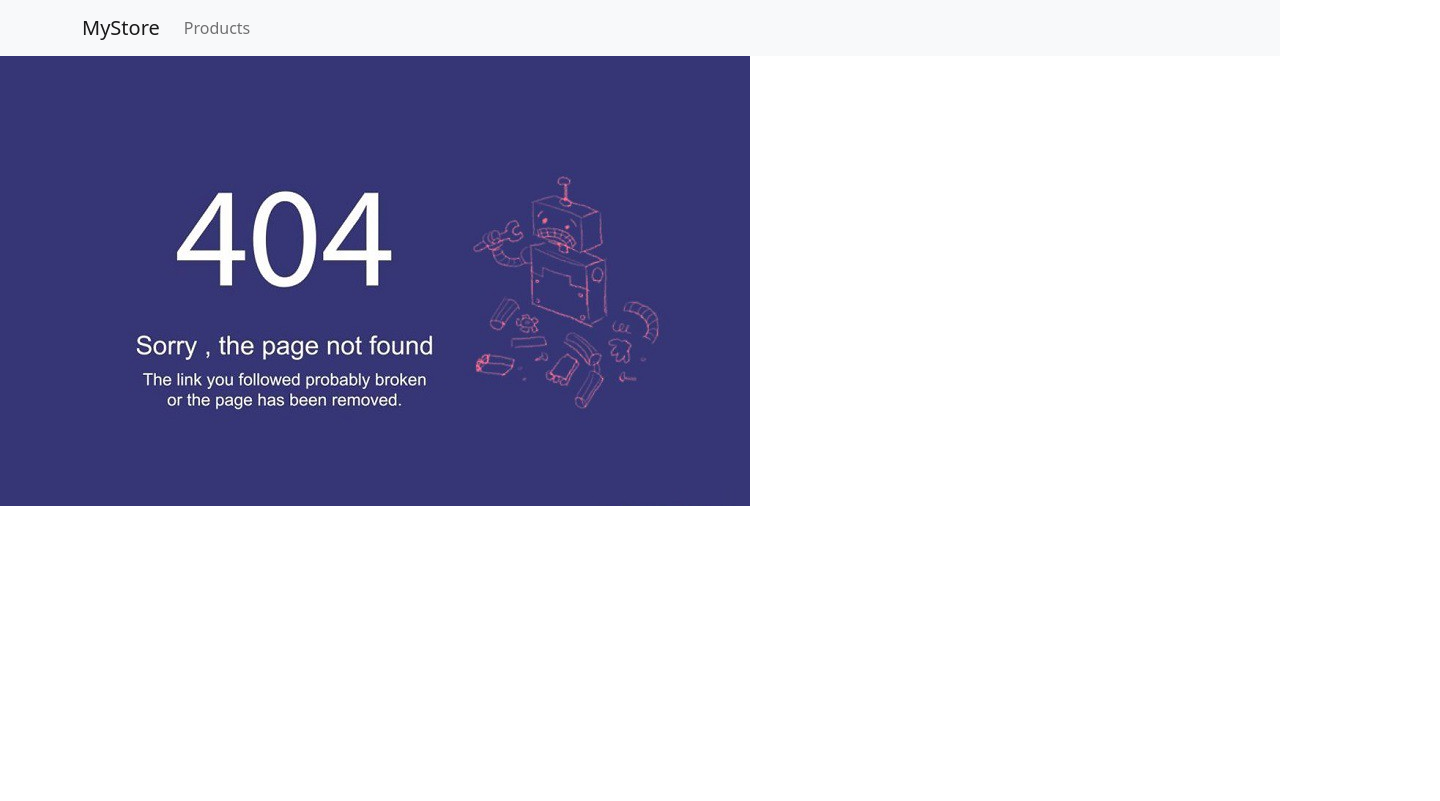
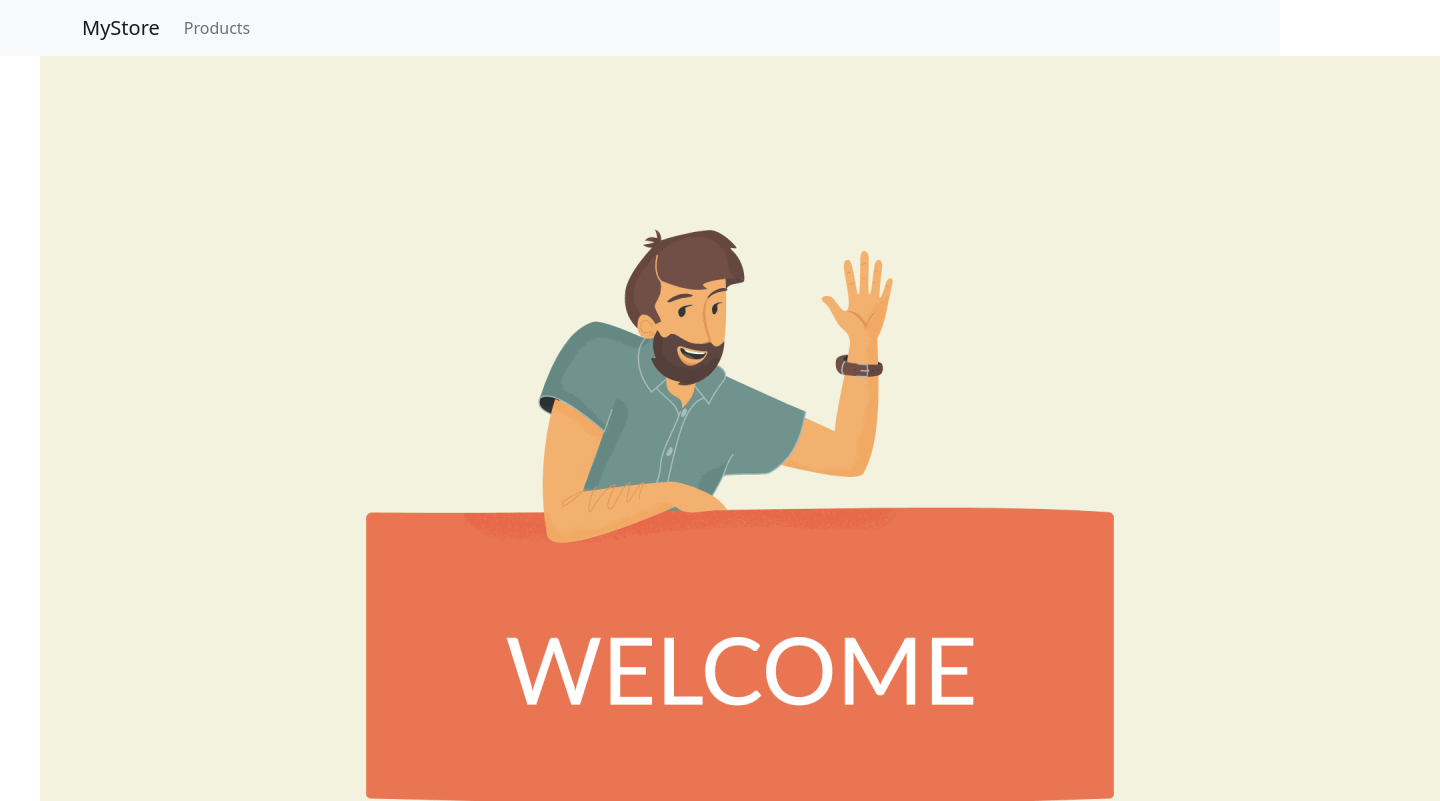
Before and after one commit to SkanderMsalmi/workshop-react, a React (Create React App) app: page / in a window 1280 px wide. Shown: the top 801 px of the page, 1440 px wide, since content can reach past the window. Built offline with nearby package versions, Linux system fonts and the light colour scheme.

Commit message:
fixed route home

```diff
--- a/src/App.js
+++ b/src/App.js
@@ -23,7 +23,7 @@ function App() {
     <Routes>
       <Route path="/products" element={<Products/>}/>
       <Route path="/products/:name" element={<ProductDetail/>}/>
-      <Route path="/home" element={<Home/>}/>
+      <Route path="/"  element={<Home/>}/>
       <Route path="*" element={<NotFound/>}/>
     </Routes>
     </Suspense>
--- a/src/Components/Home.js
+++ b/src/Components/Home.js
@@ -1,6 +1,11 @@
+import styles from './Home.module.css';
+import img from '../assets/images/welcome.png';
+
 const Home = ()=>{
     return (
-        <h1>Home</h1>
+        <div className={styles.welcome}>
+            <img src={img} alt="welcome"  />
+        </div>
     );
 }
 
--- /dev/null
+++ b/src/Components/Home.module.css
@@ -0,0 +1,4 @@
+.welcome{
+    max-width: 1200px;
+    margin:auto
+}
--- a/src/Components/Navbar.js
+++ b/src/Components/Navbar.js
@@ -7,11 +7,11 @@ const NavigationBar = ()=>{
 
         <Container>
 
-        <Navbar.Brand to="/products">MyStore</Navbar.Brand>
+        <Navbar.Brand as={NavLink} to="/" >MyStore</Navbar.Brand>
 
         <Nav className="me-auto">
 
-        <Nav.Link as={NavLink} to="/products" >Products</Nav.Link>
+        <Nav.Link as={NavLink} to="/products" style={({isActive})=>({textDecoration:isActive&&'underline'})}>Products</Nav.Link>
 
         </Nav>
 
--- a/src/Components/Product.js
+++ b/src/Components/Product.js
@@ -53,7 +53,7 @@ import {Link} from 'react-router-dom';
 
         return (
         <>
-            <Card style={{ width: '25rem' , minHeight:'650px',display:'flex',padding:'20px'}} className={bestProductBackground}>
+            <Card style={{ width: '25rem' , minHeight:'650px',display:'flex',padding:'20px',margin:'auto'}} className={bestProductBackground}>
             <Card.Img variant="top" src={require('../assets/images/'+product.img)} />
             <Card.Body>
               <Card.Title><Link to={"/products/"+product.name}>{product.name}</Link></Card.Title>
--- a/src/Components/Product.module.css
+++ b/src/Components/Product.module.css
@@ -0,0 +1,10 @@
+.bestProduct {
+    background-color: #DB7090;
+    animation: clignoter 2s linear infinite;
+}
+
+
+@keyframes clignoter {
+    40%   {opacity:0.8; }
+    100% { opacity:1; }
+  }
```
Also changed, not shown: src/assets/images/welcome.jpg (added), src/assets/images/welcome.png (added).
